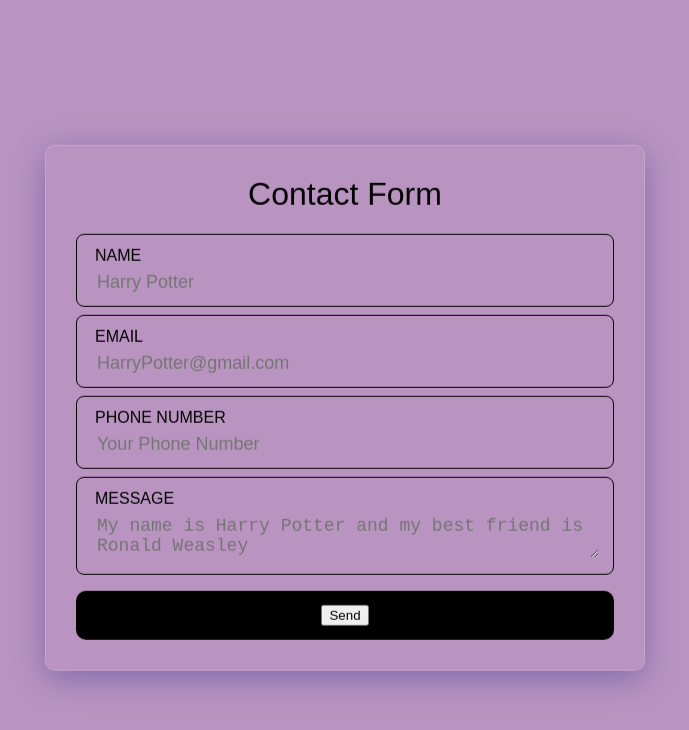
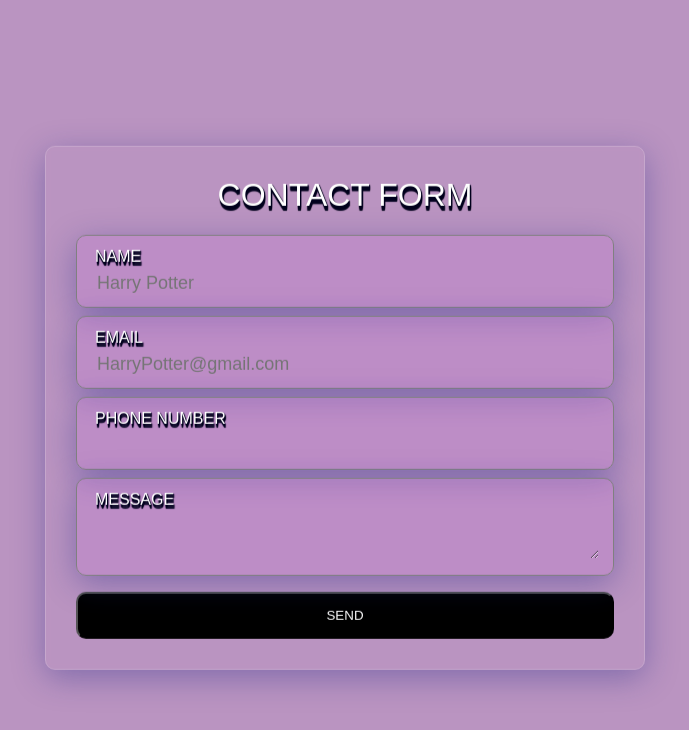
Before and after one commit to matty-allison/CONTACT-FORM, a plain HTML site: page index.html in a window 1280 px wide. Shown: the whole page, without its empty margins (303-992 px from the left). Drawn offline with Linux system fonts and the light colour scheme.

Commit message:
finalchanges

```diff
--- a/form.css
+++ b/form.css
@@ -19,22 +19,32 @@ body {
 
 .contact-form h1 {
   margin-top: 0;
-  font-weight: 200;
+  font-weight: 300;
+  text-shadow: 1px 1px 1px #00001e, 1px 2px 1px #00001e, 1px 3px 1px #00001e,
+    1px 4px 1px #00001e, 1px 5px 1px #00001e;
+  color: white;
 }
 
 .box-styling {
-  border: 1px solid black;
+  border: 1px solid grey;
   margin: 8px 0;
   padding: 12px 18px;
   border-radius: 8px;
+  background: rgba(191, 137, 201, 0.65);
+  box-shadow: 0 8px 32px 0 rgba(31, 38, 135, 0.37);
+  backdrop-filter: blur(2.5px);
+  -webkit-backdrop-filter: blur(2.5px);
+  border-radius: 10px;
 }
 
 .box-styling label {
   display: block;
   text-align: left;
-  color: black;
+  color: white;
   text-transform: uppercase;
   font-size: 14;
+  text-shadow: 1px 1px 1px #00001e, 1px 2px 1px #00001e, 1px 3px 1px #00001e,
+    1px 4px 1px #00001e;
 }
 
 .box-styling input,
--- a/index.html
+++ b/index.html
@@ -9,7 +9,7 @@
   <body>
     <div class="contact-form">
       <div>
-        <h1>Contact Form</h1>
+        <h1>CONTACT FORM</h1>
       </div>
       <form action="https://formspree.io/f/xrgrbrrl" method="POST">
         <div class="box-styling">
@@ -34,24 +34,13 @@
         </div>
         <div class="box-styling">
           <label for="phone">Phone Number</label>
-          <input
-            type="tel"
-            name="phone"
-            id="phone"
-            placeholder="Your Phone Number"
-          />
+          <input type="tel" name="phone" id="phone" />
         </div>
         <div class="box-styling">
           <label for="message"> Message</label>
-          <textarea
-            name="message"
-            id="message"
-            placeholder="My name is Harry Potter and my best friend is Ronald Weasley "
-          ></textarea>
+          <textarea name="message" id="message"></textarea>
         </div>
-        <div class="send">
-          <button type="submit">Send</button>
-        </div>
+        <button class="send" type="submit">Send</button>
       </form>
     </div>
   </body>
```
